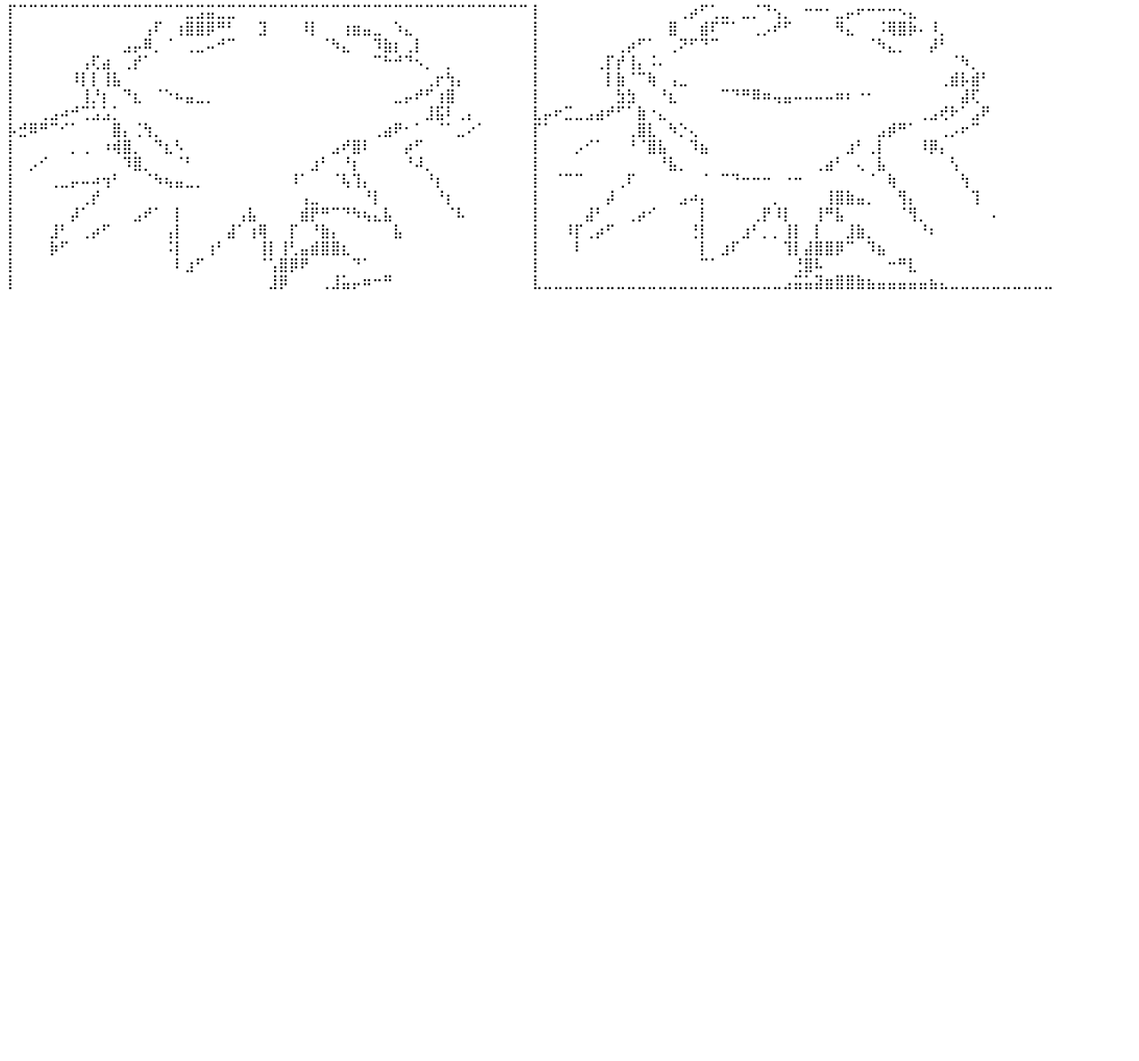
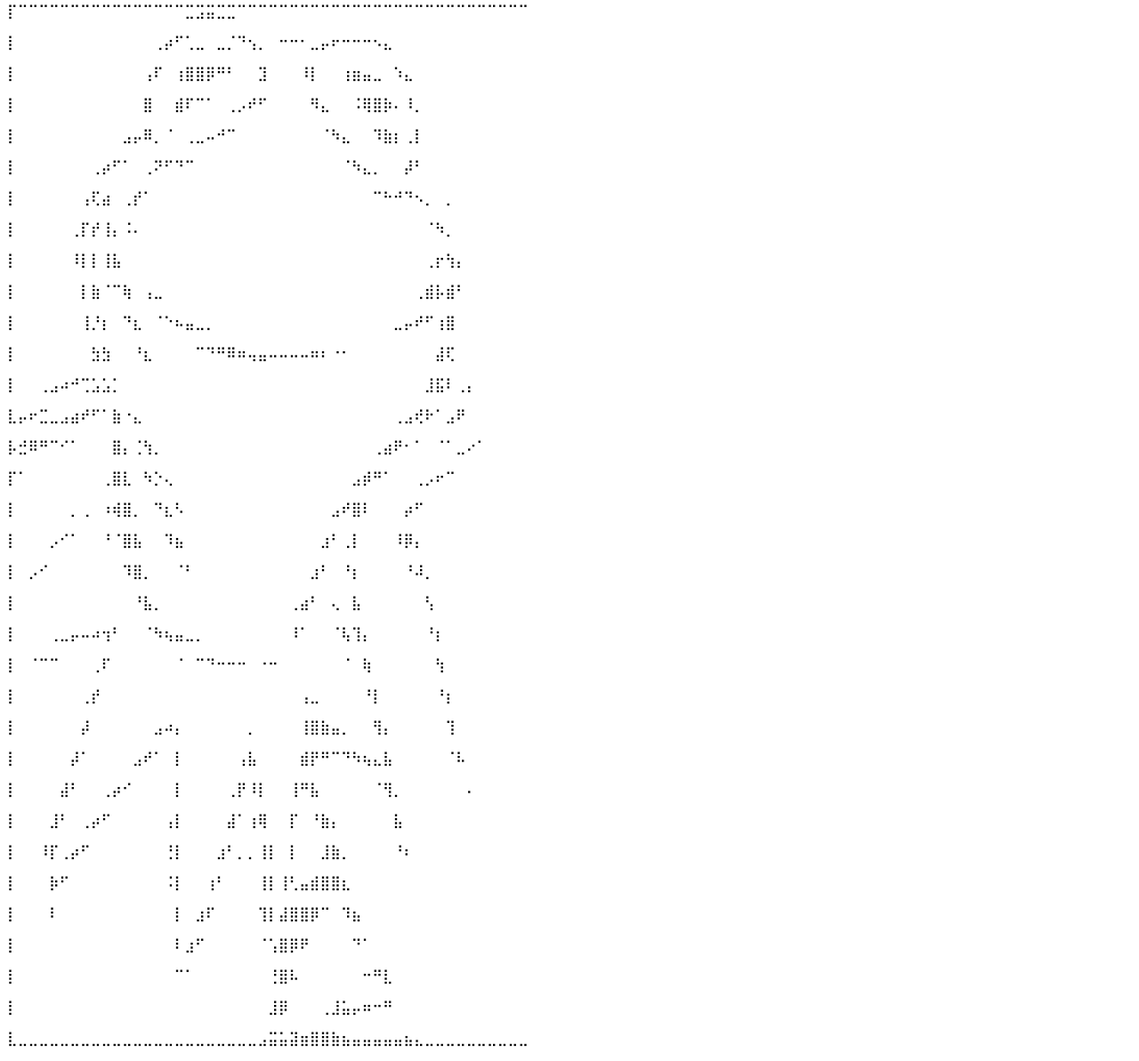
Before and after one commit to notyou0509/github.io, a plain HTML site: page docs/index.html in a window 1280 px wide. Shown: the part 77-1270 px from the top of the page at 89% size. Before the commit the page ends 800 px from the top, so only its background shows below. Drawn offline with Linux system fonts and the light colour scheme.

Commit message:
Update index.html

```diff
--- a/docs/index.html
+++ b/docs/index.html
@@ -6,40 +6,40 @@
 <body>
 
 <h1>This is a Heading</h1>
-<p>⡏⠉⠉⠉⠉⠉⠉⠉⠉⠉⠉⠉⠉⠉⠉⠉⠉⣉⣩⣭⣉⣉⠉⠉⠉⠉⠉⠉⠉⠉⠉⠉⠉⠉⠉⠉⠉⠉⠉⠉⠉⠉⠉⠉⠉⠉⠉⠉⠉⠉
-⡇⠀⠀⠀⠀⠀⠀⠀⠀⠀⠀⠀⠀⠀⢀⡴⠋⢁⣀⠀⣀⡈⠙⢢⡀⠀⠒⠒⠂⣀⡤⠖⠒⠒⠒⠢⣄⠀⠀⠀⠀⠀⠀⠀⠀⠀⠀⠀⠀⠀
-⡇⠀⠀⠀⠀⠀⠀⠀⠀⠀⠀⠀⠀⢠⠏⠀⢰⣿⣿⡿⠛⠃⠀⠀⣹⠀⠀⠀⠸⡇⠀⠀⢰⣶⣤⣀⠀⠱⣄⠀⠀⠀⠀⠀⠀⠀⠀⠀⠀⠀
-⡇⠀⠀⠀⠀⠀⠀⠀⠀⠀⠀⠀⠀⣿⠀⠀⣾⠏⠉⠁⠀⢀⡠⠞⠋⠀⠀⠀⠀⠻⣄⠀⠀⠨⢿⣿⡷⠄⠸⡀⠀⠀⠀⠀⠀⠀⠀⠀⠀⠀
-⡇⠀⠀⠀⠀⠀⠀⠀⠀⠀⠀⣠⡤⠿⡀⠈⠀⢀⣀⠤⠚⠉⠀⠀⠀⠀⠀⠀⠀⠀⠈⠳⣄⠀⠀⠹⣷⡆⢀⡇⠀⠀⠀⠀⠀⠀⠀⠀⠀⠀
-⡇⠀⠀⠀⠀⠀⠀⠀⢀⡴⠋⠁⠀⢀⠝⠋⠙⠉⠀⠀⠀⠀⠀⠀⠀⠀⠀⠀⠀⠀⠀⠀⠈⠳⣄⡀⠀⠀⡼⠃⠀⠀⠀⠀⠀⠀⠀⠀⠀⠀
-⡇⠀⠀⠀⠀⠀⠀⢠⢏⣴⠀⢀⡞⠁⠀⠀⠀⠀⠀⠀⠀⠀⠀⠀⠀⠀⠀⠀⠀⠀⠀⠀⠀⠀⠀⠉⠓⠚⠙⠢⡀⠀⡀⠀⠀⠀⠀⠀⠀⠀
-⡇⠀⠀⠀⠀⠀⢀⡏⡞⢸⡄⠨⠄⠀⠀⠀⠀⠀⠀⠀⠀⠀⠀⠀⠀⠀⠀⠀⠀⠀⠀⠀⠀⠀⠀⠀⠀⠀⠀⠀⠈⠳⡀⠀⠀⠀⠀⠀⠀⠀
-⡇⠀⠀⠀⠀⠀⠸⡇⡇⢸⣧⠀⠀⠀⠀⠀⠀⠀⠀⠀⠀⠀⠀⠀⠀⠀⠀⠀⠀⠀⠀⠀⠀⠀⠀⠀⠀⠀⠀⠀⢀⡖⢳⡄⠀⠀⠀⠀⠀⠀
-⡇⠀⠀⠀⠀⠀⠀⡇⣷⠈⠉⢷⠀⢠⣀⠀⠀⠀⠀⠀⠀⠀⠀⠀⠀⠀⠀⠀⠀⠀⠀⠀⠀⠀⠀⠀⠀⠀⠀⢀⣾⡧⣾⠃⠀⠀⠀⠀⠀⠀
-⡇⠀⠀⠀⠀⠀⠀⢸⡘⡆⠀⠙⣆⠀⠈⠑⠦⣤⣀⡀⠀⠀⠀⠀⠀⠀⠀⠀⠀⠀⠀⠀⠀⠀⠀⠀⠀⣀⡤⠞⠋⢰⣿⠀⠀⠀⠀⠀⠀⠀
-⡇⠀⠀⠀⠀⠀⠀⠀⣳⣳⠀⠀⠘⣆⠀⠀⠀⠀⠉⠙⠛⠿⠶⢤⣤⠤⠤⠤⠤⠶⠆⠐⠂⠀⠀⠀⠀⠀⠀⠀⠀⣼⢏⠀⠀⠀⠀⠀⠀⠀
-⡇⠀⠀⢀⣠⠴⠚⢉⣡⣡⡁⠀⠀⠀⠀⠀⠀⠀⠀⠀⠀⠀⠀⠀⠀⠀⠀⠀⠀⠀⠀⠀⠀⠀⠀⠀⠀⠀⠀⠀⣸⣯⠇⢀⡄⠀⠀⠀⠀⠀
-⣇⡤⠖⣉⣀⣠⣴⠞⠋⠁⣷⠐⣄⠀⠀⠀⠀⠀⠀⠀⠀⠀⠀⠀⠀⠀⠀⠀⠀⠀⠀⠀⠀⠀⠀⠀⠀⢀⣠⢞⠗⠁⣠⠟⠀⠀⠀⠀⠀⠀
-⡧⣚⠿⠛⠉⠊⠁⠀⠀⠀⣿⡄⢈⢳⡀⠀⠀⠀⠀⠀⠀⠀⠀⠀⠀⠀⠀⠀⠀⠀⠀⠀⠀⠀⠀⢀⣴⠟⠂⠁⠀⠈⠁⣀⠔⠁⠀⠀⠀⠀
-⡏⠁⠀⠀⠀⠀⠀⠀⠀⢀⣿⣇⠀⠳⡑⢄⠀⠀⠀⠀⠀⠀⠀⠀⠀⠀⠀⠀⠀⠀⠀⠀⠀⣠⡾⠛⠁⠀⠀⢀⡠⠖⠉⠀⠀⠀⠀⠀⠀⠀
-⡇⠀⠀⠀⠀⠀⡀⢀⠀⠰⢾⣿⡀⠀⠙⣆⠣⠀⠀⠀⠀⠀⠀⠀⠀⠀⠀⠀⠀⠀⠀⣠⠞⣿⠇⠀⠀⠀⡴⠋⠀⠀⠀⠀⠀⠀⠀⠀⠀⠀
-⡇⠀⠀⠀⡠⠊⠁⠀⠀⠘⠈⣿⣧⠀⠀⠹⣦⠀⠀⠀⠀⠀⠀⠀⠀⠀⠀⠀⠀⠀⣰⠃⢀⡇⠀⠀⠀⠸⡿⡄⠀⠀⠀⠀⠀⠀⠀⠀⠀⠀
-⡇⠀⡠⠊⠀⠀⠀⠀⠀⠀⠀⠹⣿⡀⠀⠀⠈⠃⠀⠀⠀⠀⠀⠀⠀⠀⠀⠀⠀⣰⠃⠀⠘⡆⠀⠀⠀⠀⠘⠼⡀⠀⠀⠀⠀⠀⠀⠀⠀⠀
-⡇⠀⠀⠀⠀⠀⠀⠀⠀⠀⠀⠀⠘⣧⡀⠀⠀⠀⠀⠀⠀⠀⠀⠀⠀⠀⠀⢀⣴⠃⠀⢄⠀⣧⠀⠀⠀⠀⠀⠀⢣⠀⠀⠀⠀⠀⠀⠀⠀⠀
-⡇⠀⠀⠀⢀⣀⡤⠤⠴⢲⠃⠀⠀⠈⠳⢦⣤⣀⡀⠀⠀⠀⠀⠀⠀⠀⠀⠸⠁⠀⠀⠈⢧⢹⡄⠀⠀⠀⠀⠀⠘⡆⠀⠀⠀⠀⠀⠀⠀⠀
-⡇⠀⠈⠉⠉⠀⠀⠀⢀⠏⠀⠀⠀⠀⠀⠀⠈⠀⠉⠙⠒⠒⠒⠀⠐⠒⠀⠀⠀⠀⠀⠀⠈⠀⢷⠀⠀⠀⠀⠀⠀⢳⠀⠀⠀⠀⠀⠀⠀⠀
-⡇⠀⠀⠀⠀⠀⠀⢀⡞⠀⠀⠀⠀⠀⠀⠀⠀⠀⠀⠀⠀⠀⠀⠀⠀⠀⠀⠀⢠⣀⠀⠀⠀⠀⠘⡇⠀⠀⠀⠀⠀⠘⡆⠀⠀⠀⠀⠀⠀⠀
-⡇⠀⠀⠀⠀⠀⠀⡼⠀⠀⠀⠀⠀⠀⣠⠴⡄⠀⠀⠀⠀⠀⠀⡀⠀⠀⠀⠀⢸⣿⣷⣤⡀⠀⠀⢻⡄⠀⠀⠀⠀⠀⢹⠀⠀⠀⠀⠀⠀⠀
-⡇⠀⠀⠀⠀⠀⡼⠁⠀⠀⠀⠀⣠⠞⠁⠀⡇⠀⠀⠀⠀⠀⢠⣧⠀⠀⠀⠀⣾⡟⠛⠉⠙⠳⢦⣄⣧⠀⠀⠀⠀⠀⠈⠧⠀⠀⠀⠀⠀⠀
-⡇⠀⠀⠀⠀⣼⠃⠀⠀⢀⡴⠊⠀⠀⠀⠀⡇⠀⠀⠀⠀⢀⡟⠸⡇⠀⠀⢸⠛⣧⠀⠀⠀⠀⠀⠈⢻⡀⠀⠀⠀⠀⠀⠀⠄⠀⠀⠀⠀⠀
-⡇⠀⠀⠀⣸⠃⠀⢀⡴⠋⠀⠀⠀⠀⠀⢠⡇⠀⠀⠀⠀⣼⠁⢰⢿⠀⠀⡏⠀⠘⣷⡄⠀⠀⠀⠀⠀⣧⠀⠀⠀⠀⠀⠀⠀⠀⠀⠀⠀⠀
-⡇⠀⠀⠸⡏⢀⡴⠋⠀⠀⠀⠀⠀⠀⠀⢘⡇⠀⠀⠀⣰⠃⡀⡀⢸⡇⠀⡇⠀⠀⣸⣷⡀⠀⠀⠀⠀⠘⠆⠀⠀⠀⠀⠀⠀⠀⠀⠀⠀⠀
-⡇⠀⠀⠀⡷⠋⠀⠀⠀⠀⠀⠀⠀⠀⠀⠨⡇⠀⠀⢰⠃⠀⠀⠀⢸⡇⢸⢃⣤⣾⣿⣿⣆⠀⠀⠀⠀⠀⠀⠀⠀⠀⠀⠀⠀⠀⠀⠀⠀⠀
-⡇⠀⠀⠀⠇⠀⠀⠀⠀⠀⠀⠀⠀⠀⠀⠀⡇⠀⣰⠏⠀⠀⠀⠀⢹⡇⣼⣿⣿⡿⠉⠀⠹⣦⠀⠀⠀⠀⠀⠀⠀⠀⠀⠀⠀⠀⠀⠀⠀⠀
-⡇⠀⠀⠀⠀⠀⠀⠀⠀⠀⠀⠀⠀⠀⠀⠀⠇⣰⠋⠀⠀⠀⠀⠀⠈⢡⣿⡿⠟⠀⠀⠀⠀⠙⠁⠀⠀⠀⠀⠀⠀⠀⠀⠀⠀⠀⠀⠀⠀⠀
-⡇⠀⠀⠀⠀⠀⠀⠀⠀⠀⠀⠀⠀⠀⠀⠀⠉⠁⠀⠀⠀⠀⠀⠀⠀⢘⣿⠧⠀⠀⠀⠀⠀⠀⠒⠛⣇⠀⠀⠀⠀⠀⠀⠀⠀⠀⠀⠀⠀⠀
-⡇⠀⠀⠀⠀⠀⠀⠀⠀⠀⠀⠀⠀⠀⠀⠀⠀⠀⠀⠀⠀⠀⠀⠀⠀⣸⡿⠀⠀⠀⢀⣸⣥⡤⠶⠒⠛⠀⠀⠀⠀⠀⠀⠀⠀⠀⠀⠀⠀⠀
-⣇⣀⣀⣀⣀⣀⣀⣀⣀⣀⣀⣀⣀⣀⣀⣀⣀⣀⣀⣀⣀⣀⣀⣀⣠⣭⣥⣽⣶⣿⣿⣷⣦⣤⣤⣤⣤⣤⣦⣄⣀⣀⣀⣀⣀⣀⣀⣀⣀⣀</p>
+<p>⡏⠉⠉⠉⠉⠉⠉⠉⠉⠉⠉⠉⠉⠉⠉⠉⠉⣉⣩⣭⣉⣉⠉⠉⠉⠉⠉⠉⠉⠉⠉⠉⠉⠉⠉⠉⠉⠉⠉⠉⠉⠉⠉⠉⠉⠉⠉⠉⠉⠉<p>
+<p>⡇⠀⠀⠀⠀⠀⠀⠀⠀⠀⠀⠀⠀⠀⢀⡴⠋⢁⣀⠀⣀⡈⠙⢢⡀⠀⠒⠒⠂⣀⡤⠖⠒⠒⠒⠢⣄⠀⠀⠀⠀⠀⠀⠀⠀⠀⠀⠀⠀⠀<p>
+<p>⡇⠀⠀⠀⠀⠀⠀⠀⠀⠀⠀⠀⠀⢠⠏⠀⢰⣿⣿⡿⠛⠃⠀⠀⣹⠀⠀⠀⠸⡇⠀⠀⢰⣶⣤⣀⠀⠱⣄⠀⠀⠀⠀⠀⠀⠀⠀⠀⠀⠀<p>
+<p>⡇⠀⠀⠀⠀⠀⠀⠀⠀⠀⠀⠀⠀⣿⠀⠀⣾⠏⠉⠁⠀⢀⡠⠞⠋⠀⠀⠀⠀⠻⣄⠀⠀⠨⢿⣿⡷⠄⠸⡀⠀⠀⠀⠀⠀⠀⠀⠀⠀⠀<p>
+<p>⡇⠀⠀⠀⠀⠀⠀⠀⠀⠀⠀⣠⡤⠿⡀⠈⠀⢀⣀⠤⠚⠉⠀⠀⠀⠀⠀⠀⠀⠀⠈⠳⣄⠀⠀⠹⣷⡆⢀⡇⠀⠀⠀⠀⠀⠀⠀⠀⠀⠀<p>
+<p>⡇⠀⠀⠀⠀⠀⠀⠀⢀⡴⠋⠁⠀⢀⠝⠋⠙⠉⠀⠀⠀⠀⠀⠀⠀⠀⠀⠀⠀⠀⠀⠀⠈⠳⣄⡀⠀⠀⡼⠃⠀⠀⠀⠀⠀⠀⠀⠀⠀⠀<p>
+<p>⡇⠀⠀⠀⠀⠀⠀⢠⢏⣴⠀⢀⡞⠁⠀⠀⠀⠀⠀⠀⠀⠀⠀⠀⠀⠀⠀⠀⠀⠀⠀⠀⠀⠀⠀⠉⠓⠚⠙⠢⡀⠀⡀⠀⠀⠀⠀⠀⠀⠀<p>
+<p>⡇⠀⠀⠀⠀⠀⢀⡏⡞⢸⡄⠨⠄⠀⠀⠀⠀⠀⠀⠀⠀⠀⠀⠀⠀⠀⠀⠀⠀⠀⠀⠀⠀⠀⠀⠀⠀⠀⠀⠀⠈⠳⡀⠀⠀⠀⠀⠀⠀⠀<p>
+<p>⡇⠀⠀⠀⠀⠀⠸⡇⡇⢸⣧⠀⠀⠀⠀⠀⠀⠀⠀⠀⠀⠀⠀⠀⠀⠀⠀⠀⠀⠀⠀⠀⠀⠀⠀⠀⠀⠀⠀⠀⢀⡖⢳⡄⠀⠀⠀⠀⠀⠀<p>
+<p>⡇⠀⠀⠀⠀⠀⠀⡇⣷⠈⠉⢷⠀⢠⣀⠀⠀⠀⠀⠀⠀⠀⠀⠀⠀⠀⠀⠀⠀⠀⠀⠀⠀⠀⠀⠀⠀⠀⠀⢀⣾⡧⣾⠃⠀⠀⠀⠀⠀⠀<p>
+<p>⡇⠀⠀⠀⠀⠀⠀⢸⡘⡆⠀⠙⣆⠀⠈⠑⠦⣤⣀⡀⠀⠀⠀⠀⠀⠀⠀⠀⠀⠀⠀⠀⠀⠀⠀⠀⠀⣀⡤⠞⠋⢰⣿⠀⠀⠀⠀⠀⠀⠀<p>
+<p>⡇⠀⠀⠀⠀⠀⠀⠀⣳⣳⠀⠀⠘⣆⠀⠀⠀⠀⠉⠙⠛⠿⠶⢤⣤⠤⠤⠤⠤⠶⠆⠐⠂⠀⠀⠀⠀⠀⠀⠀⠀⣼⢏⠀⠀⠀⠀⠀⠀⠀<p>
+<p>⡇⠀⠀⢀⣠⠴⠚⢉⣡⣡⡁⠀⠀⠀⠀⠀⠀⠀⠀⠀⠀⠀⠀⠀⠀⠀⠀⠀⠀⠀⠀⠀⠀⠀⠀⠀⠀⠀⠀⠀⣸⣯⠇⢀⡄⠀⠀⠀⠀⠀<p>
+<p>⣇⡤⠖⣉⣀⣠⣴⠞⠋⠁⣷⠐⣄⠀⠀⠀⠀⠀⠀⠀⠀⠀⠀⠀⠀⠀⠀⠀⠀⠀⠀⠀⠀⠀⠀⠀⠀⢀⣠⢞⠗⠁⣠⠟⠀⠀⠀⠀⠀⠀<p>
+<p>⡧⣚⠿⠛⠉⠊⠁⠀⠀⠀⣿⡄⢈⢳⡀⠀⠀⠀⠀⠀⠀⠀⠀⠀⠀⠀⠀⠀⠀⠀⠀⠀⠀⠀⠀⢀⣴⠟⠂⠁⠀⠈⠁⣀⠔⠁⠀⠀⠀⠀<p>
+<p>⡏⠁⠀⠀⠀⠀⠀⠀⠀⢀⣿⣇⠀⠳⡑⢄⠀⠀⠀⠀⠀⠀⠀⠀⠀⠀⠀⠀⠀⠀⠀⠀⠀⣠⡾⠛⠁⠀⠀⢀⡠⠖⠉⠀⠀⠀⠀⠀⠀⠀<p>
+<p>⡇⠀⠀⠀⠀⠀⡀⢀⠀⠰⢾⣿⡀⠀⠙⣆⠣⠀⠀⠀⠀⠀⠀⠀⠀⠀⠀⠀⠀⠀⠀⣠⠞⣿⠇⠀⠀⠀⡴⠋⠀⠀⠀⠀⠀⠀⠀⠀⠀⠀<p>
+<p>⡇⠀⠀⠀⡠⠊⠁⠀⠀⠘⠈⣿⣧⠀⠀⠹⣦⠀⠀⠀⠀⠀⠀⠀⠀⠀⠀⠀⠀⠀⣰⠃⢀⡇⠀⠀⠀⠸⡿⡄⠀⠀⠀⠀⠀⠀⠀⠀⠀⠀<p>
+<p>⡇⠀⡠⠊⠀⠀⠀⠀⠀⠀⠀⠹⣿⡀⠀⠀⠈⠃⠀⠀⠀⠀⠀⠀⠀⠀⠀⠀⠀⣰⠃⠀⠘⡆⠀⠀⠀⠀⠘⠼⡀⠀⠀⠀⠀⠀⠀⠀⠀⠀<p>
+<p>⡇⠀⠀⠀⠀⠀⠀⠀⠀⠀⠀⠀⠘⣧⡀⠀⠀⠀⠀⠀⠀⠀⠀⠀⠀⠀⠀⢀⣴⠃⠀⢄⠀⣧⠀⠀⠀⠀⠀⠀⢣⠀⠀⠀⠀⠀⠀⠀⠀⠀<p>
+<p>⡇⠀⠀⠀⢀⣀⡤⠤⠴⢲⠃⠀⠀⠈⠳⢦⣤⣀⡀⠀⠀⠀⠀⠀⠀⠀⠀⠸⠁⠀⠀⠈⢧⢹⡄⠀⠀⠀⠀⠀⠘⡆⠀⠀⠀⠀⠀⠀⠀⠀<p>
+<p>⡇⠀⠈⠉⠉⠀⠀⠀⢀⠏⠀⠀⠀⠀⠀⠀⠈⠀⠉⠙⠒⠒⠒⠀⠐⠒⠀⠀⠀⠀⠀⠀⠈⠀⢷⠀⠀⠀⠀⠀⠀⢳⠀⠀⠀⠀⠀⠀⠀⠀<p>
+<p>⡇⠀⠀⠀⠀⠀⠀⢀⡞⠀⠀⠀⠀⠀⠀⠀⠀⠀⠀⠀⠀⠀⠀⠀⠀⠀⠀⠀⢠⣀⠀⠀⠀⠀⠘⡇⠀⠀⠀⠀⠀⠘⡆⠀⠀⠀⠀⠀⠀⠀<p>
+<p>⡇⠀⠀⠀⠀⠀⠀⡼⠀⠀⠀⠀⠀⠀⣠⠴⡄⠀⠀⠀⠀⠀⠀⡀⠀⠀⠀⠀⢸⣿⣷⣤⡀⠀⠀⢻⡄⠀⠀⠀⠀⠀⢹⠀⠀⠀⠀⠀⠀⠀<p>
+<p>⡇⠀⠀⠀⠀⠀⡼⠁⠀⠀⠀⠀⣠⠞⠁⠀⡇⠀⠀⠀⠀⠀⢠⣧⠀⠀⠀⠀⣾⡟⠛⠉⠙⠳⢦⣄⣧⠀⠀⠀⠀⠀⠈⠧⠀⠀⠀⠀⠀⠀<p>
+<p>⡇⠀⠀⠀⠀⣼⠃⠀⠀⢀⡴⠊⠀⠀⠀⠀⡇⠀⠀⠀⠀⢀⡟⠸⡇⠀⠀⢸⠛⣧⠀⠀⠀⠀⠀⠈⢻⡀⠀⠀⠀⠀⠀⠀⠄⠀⠀⠀⠀⠀<p>
+<p>⡇⠀⠀⠀⣸⠃⠀⢀⡴⠋⠀⠀⠀⠀⠀⢠⡇⠀⠀⠀⠀⣼⠁⢰⢿⠀⠀⡏⠀⠘⣷⡄⠀⠀⠀⠀⠀⣧⠀⠀⠀⠀⠀⠀⠀⠀⠀⠀⠀⠀<p>
+<p>⡇⠀⠀⠸⡏⢀⡴⠋⠀⠀⠀⠀⠀⠀⠀⢘⡇⠀⠀⠀⣰⠃⡀⡀⢸⡇⠀⡇⠀⠀⣸⣷⡀⠀⠀⠀⠀⠘⠆⠀⠀⠀⠀⠀⠀⠀⠀⠀⠀⠀<p>
+<p>⡇⠀⠀⠀⡷⠋⠀⠀⠀⠀⠀⠀⠀⠀⠀⠨⡇⠀⠀⢰⠃⠀⠀⠀⢸⡇⢸⢃⣤⣾⣿⣿⣆⠀⠀⠀⠀⠀⠀⠀⠀⠀⠀⠀⠀⠀⠀⠀⠀⠀<p>
+<p>⡇⠀⠀⠀⠇⠀⠀⠀⠀⠀⠀⠀⠀⠀⠀⠀⡇⠀⣰⠏⠀⠀⠀⠀⢹⡇⣼⣿⣿⡿⠉⠀⠹⣦⠀⠀⠀⠀⠀⠀⠀⠀⠀⠀⠀⠀⠀⠀⠀⠀<p>
+<p>⡇⠀⠀⠀⠀⠀⠀⠀⠀⠀⠀⠀⠀⠀⠀⠀⠇⣰⠋⠀⠀⠀⠀⠀⠈⢡⣿⡿⠟⠀⠀⠀⠀⠙⠁⠀⠀⠀⠀⠀⠀⠀⠀⠀⠀⠀⠀⠀⠀⠀<p>
+<p>⡇⠀⠀⠀⠀⠀⠀⠀⠀⠀⠀⠀⠀⠀⠀⠀⠉⠁⠀⠀⠀⠀⠀⠀⠀⢘⣿⠧⠀⠀⠀⠀⠀⠀⠒⠛⣇⠀⠀⠀⠀⠀⠀⠀⠀⠀⠀⠀⠀⠀<p>
+<p>⡇⠀⠀⠀⠀⠀⠀⠀⠀⠀⠀⠀⠀⠀⠀⠀⠀⠀⠀⠀⠀⠀⠀⠀⠀⣸⡿⠀⠀⠀⢀⣸⣥⡤⠶⠒⠛⠀⠀⠀⠀⠀⠀⠀⠀⠀⠀⠀⠀⠀<p>
+<p>⣇⣀⣀⣀⣀⣀⣀⣀⣀⣀⣀⣀⣀⣀⣀⣀⣀⣀⣀⣀⣀⣀⣀⣀⣠⣭⣥⣽⣶⣿⣿⣷⣦⣤⣤⣤⣤⣤⣦⣄⣀⣀⣀⣀⣀⣀⣀⣀⣀⣀</p>
 
 </body>
 </html>
```
